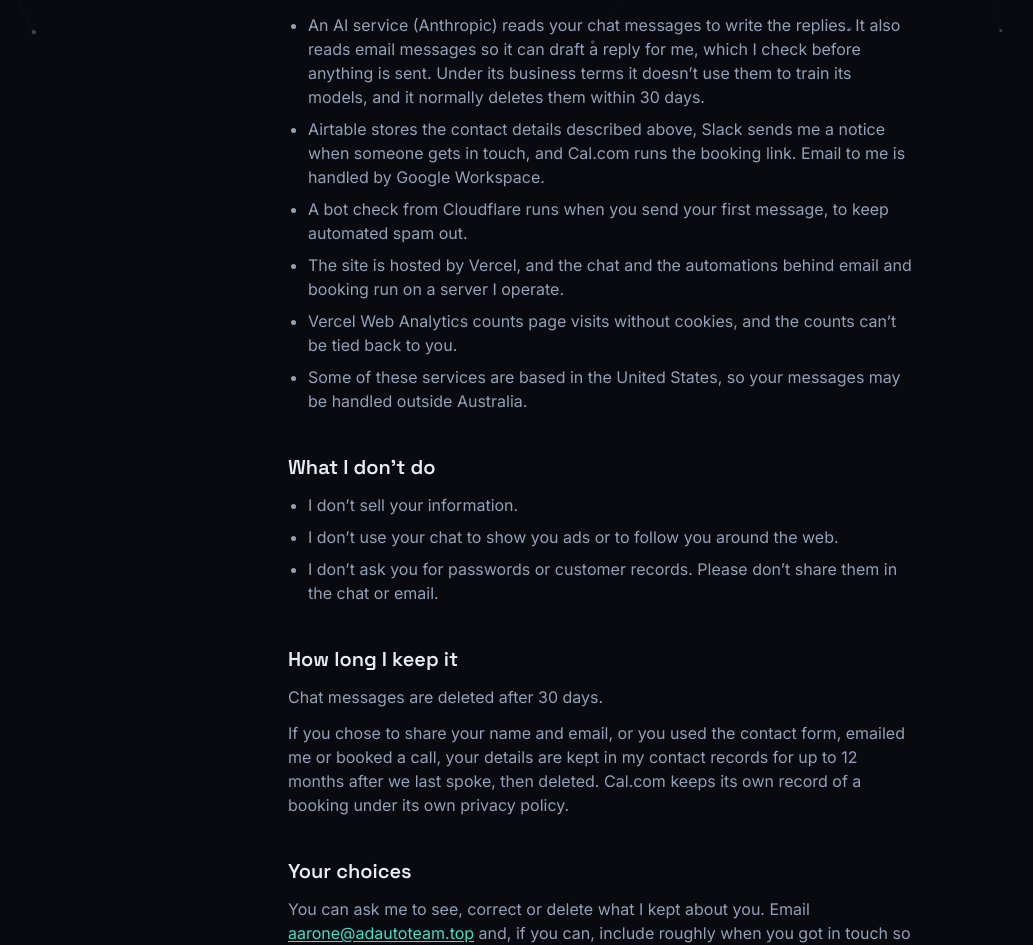
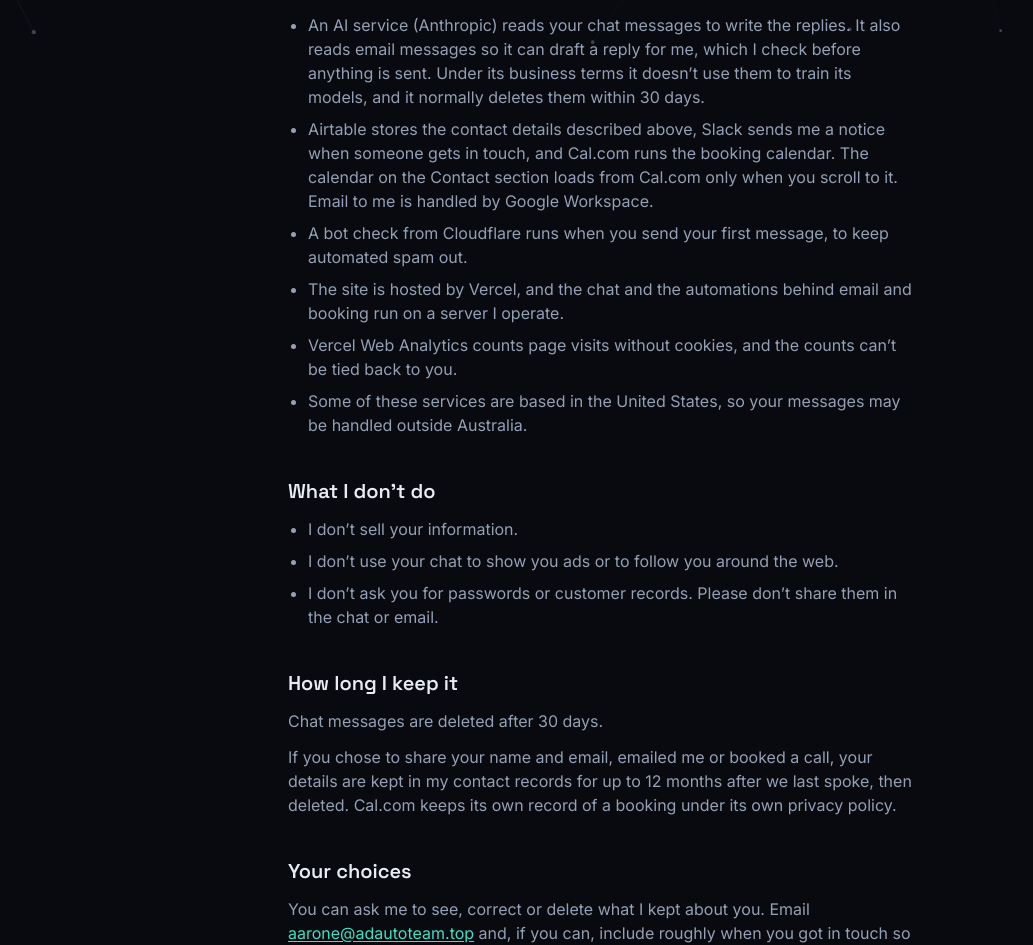
Before and after one commit to aaroneden0322/aarone-portfolio, a Next.js app: page /privacy in a window 1280 px wide. Shown: the part 714-1659 px from the top of the page, without its empty margins (40-1073 px from the left). Built offline with nearby package versions, Linux system fonts and the light colour scheme.

Commit message:
Privacy note: mention the calendar loads from Cal.com on scroll

```diff
--- a/app/privacy/page.tsx
+++ b/app/privacy/page.tsx
@@ -53,7 +53,8 @@ const SECTIONS: { heading: string; body: React.ReactNode }[] = [
         <li>
           Airtable stores the contact details described above, Slack sends me
           a notice when someone gets in touch, and Cal.com runs the booking
-          link. Email to me is handled by Google Workspace.
+          calendar. The calendar on the Contact section loads from Cal.com only
+          when you scroll to it. Email to me is handled by Google Workspace.
         </li>
         <li>
           A bot check from Cloudflare runs when you send your first message,
@@ -96,8 +97,8 @@ const SECTIONS: { heading: string; body: React.ReactNode }[] = [
       <>
         <p>Chat messages are deleted after 30 days.</p>
         <p className="mt-3">
-          If you chose to share your name and email, or you used the contact
-          form, emailed me or booked a call, your details are kept in my
+          If you chose to share your name and email, emailed me or booked a
+          call, your details are kept in my
           contact records for up to 12 months after we last spoke, then
           deleted. Cal.com keeps its own record of a booking under its own
           privacy policy.
```
